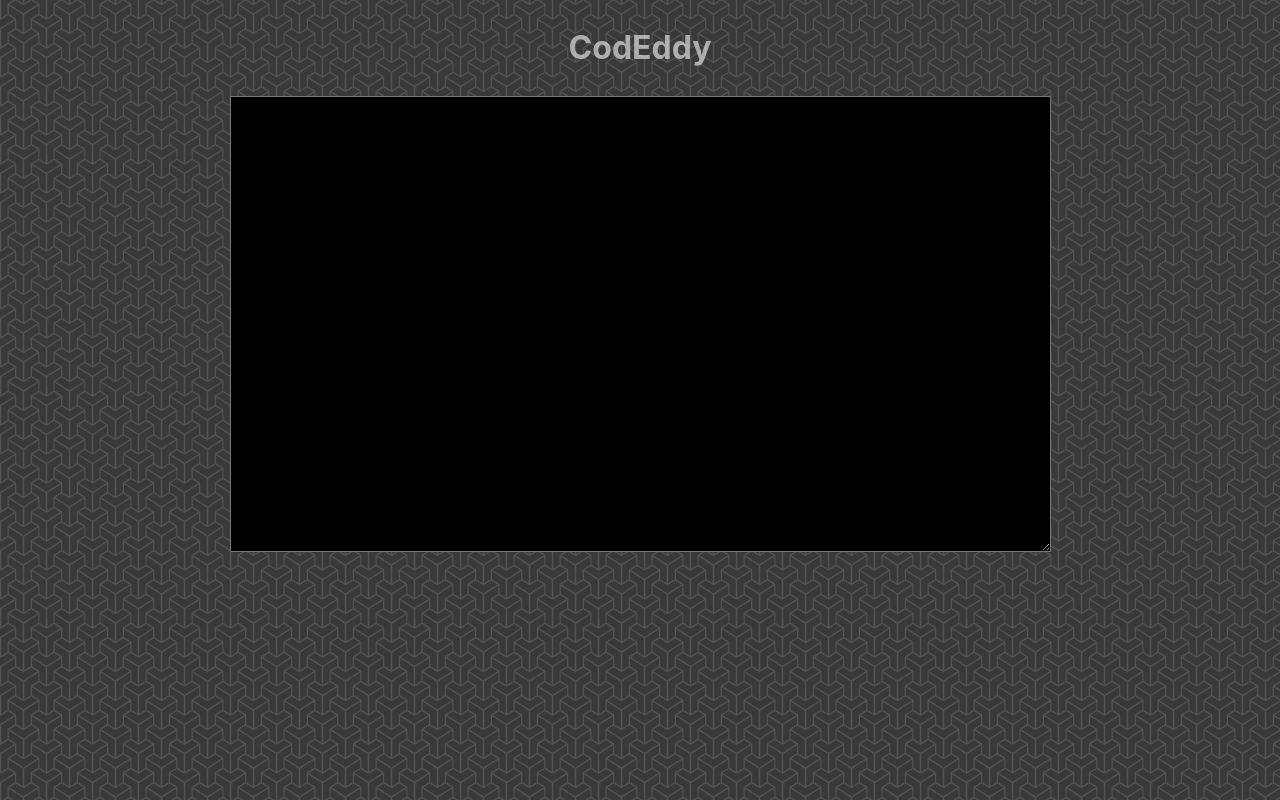
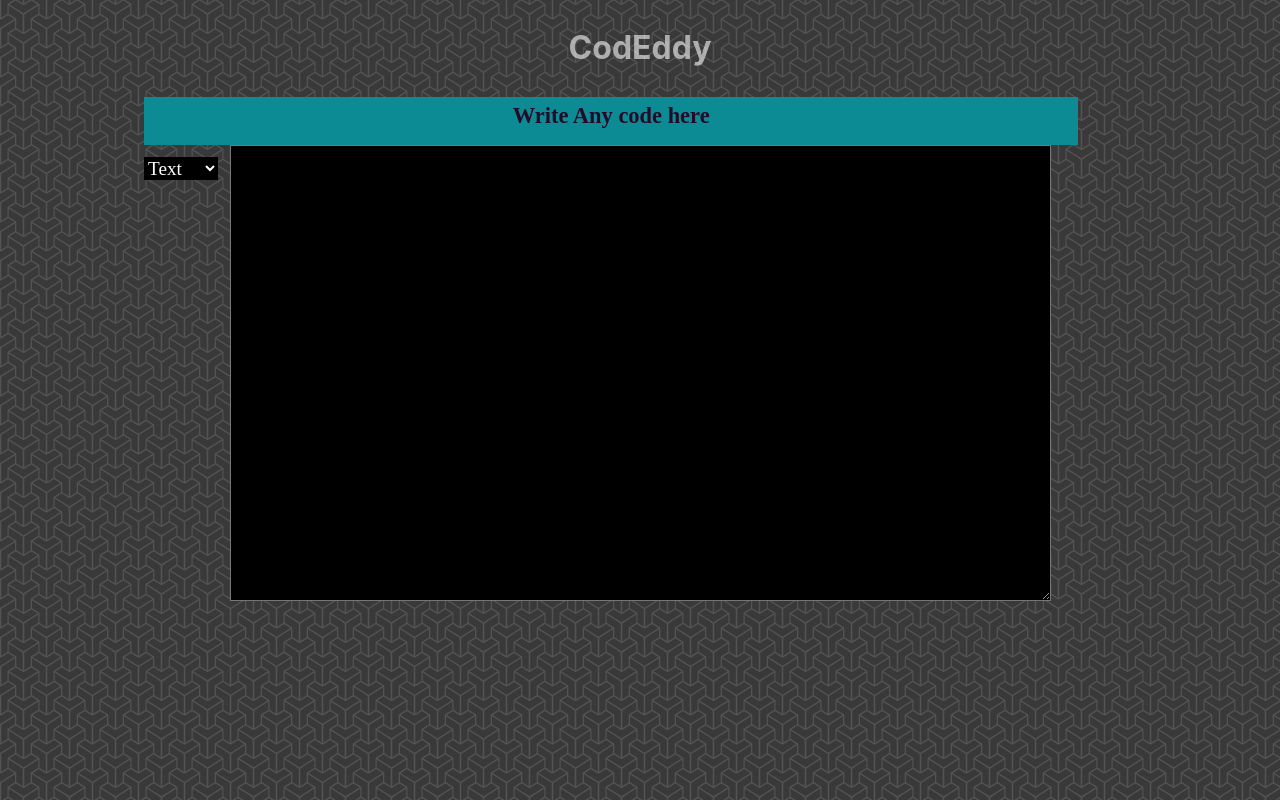
Before and after one commit to deb2000-sudo/project-codeddy, a React (Create React App) app: page / in a window 1280 px wide. Built offline with nearby package versions, Linux system fonts and the light colour scheme.

Commit message:
header of code editor added

```diff
--- a/public/styles.css
+++ b/public/styles.css
@@ -20,3 +20,34 @@
     background-color: black;
     color: cornsilk;
 }
+.head_text{
+    text-align: center;
+    font-size: 1.2rem;
+}
+/* .dropdown{
+    display: block;
+    justify-content: flex-end;
+    float: left;
+} */
+.codeddy_header{
+    display: block;
+    margin-left: 9rem;
+    margin-right: 5rem;
+    width: 73%;
+    justify-content: center;
+    background-color: rgb(13, 139, 148);
+    height: 3rem;
+    align-items: center;
+    font-family: 'Times New Roman', Times, serif;
+    font-weight: 100;
+    color: rgb(37, 11, 39);
+}
+.codeddy_dropdown{
+    display: block;
+    font-family: 'Times New Roman', Times, serif;
+    outline: none;
+    border: none;
+    color:white;
+    font-size: 1.2rem;
+    background-color: black;
+}
--- a/src/components/App.jsx
+++ b/src/components/App.jsx
@@ -3,11 +3,25 @@
 class Editor extends Component {
   render() {
     return (
+
+
        <div className="container">
             <div className="header">
                 <h1>CodEddy</h1>
             </div>
             <div className="input-group">
+              <div className="codeddy_header">
+                  <div className="head_text">
+                      <h3>Write Any code here</h3>
+                 </div>
+                 {/* <div className="dropdown"> */}
+                      <select className="codeddy_dropdown" onChange="">
+                         <option value="">Text</option>
+                         <option value="">C/C++</option>
+                         <option value="">python</option>
+                      </select>
+                 {/* </div> */}
+              </div>
               <textarea
                   className="text-box"
                   id="text1"
```
Lines whose indentation alone changed are shown as unchanged.
